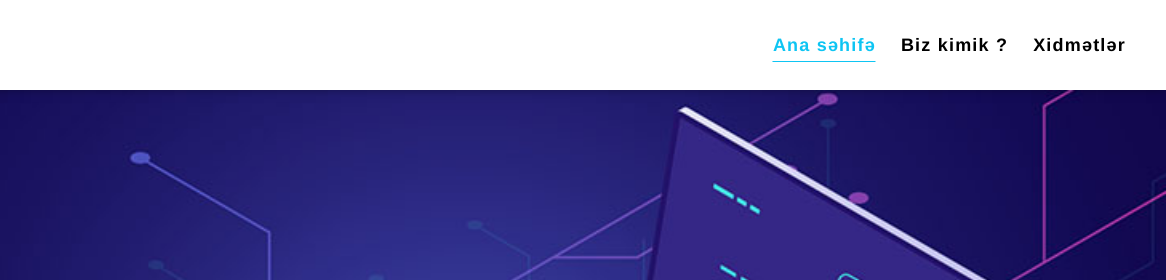
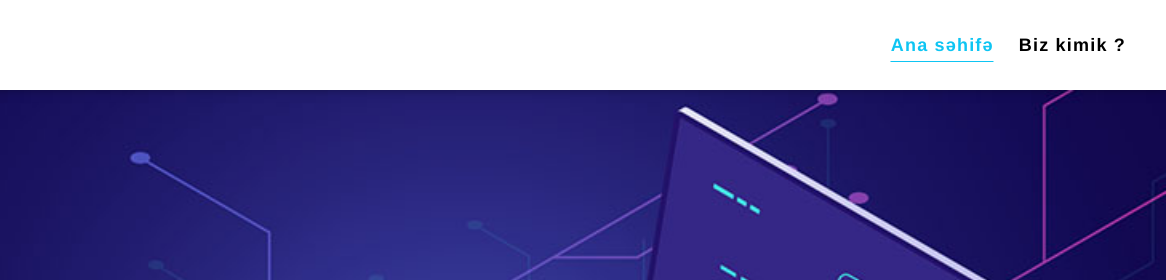
Before and after one commit to UmiD-AyvazoV/itac, a plain HTML site: page index.html in a window 1280 px wide. Shown: the top 280 px of the page, 114-1280 px from the left. Drawn offline with nearby package versions, Linux system fonts and the light colour scheme.

Commit message:
Update index.html

```diff
--- a/index.html
+++ b/index.html
@@ -26,7 +26,6 @@
         <ul class="flex">
           <li><a href="index.html" class="active">Ana səhifə</a></li>
           <li><a href="about.html">Biz kimik ?</a></li>
-          <li><a href="service.html">Xidmətlər</a></li>
         </ul>
       </nav>
     </div>
```
